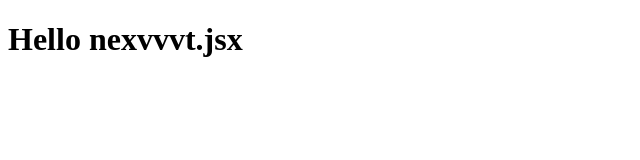
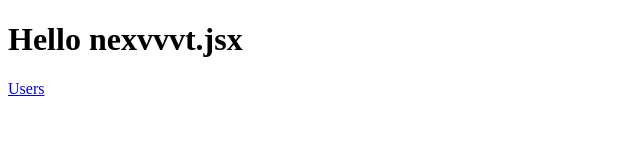
Before and after one commit to edenWerke/Nextjs-demo, a Next.js app: page / in a window 1280 px wide. Shown: the top 160 px of the page, without its empty margins (0-640 px from the left). Built offline with nearby package versions, Linux system fonts and the light colour scheme.

Commit message:
use link

```diff
--- a/app/page.tsx
+++ b/app/page.tsx
@@ -11,6 +11,13 @@
 //     </main>
 //   );
 // }
-export default function Page(){
-  return <h1>Hello nexvvvt.jsx</h1>
+import Link from 'next/link';
+
+export default function Page() {
+  return (
+    <main>
+      <h1>Hello nexvvvt.jsx</h1>
+      <Link href="/user">Users</Link>
+    </main>
+  );
 }
--- a/app/user/page.tsx
+++ b/app/user/page.tsx
@@ -2,7 +2,7 @@ import React from 'react'
 
 const UserPage =()=>{
     return (
-        <div>page edu</div>
+        <div>User page</div>
     )
 }
 export default UserPage;
```
